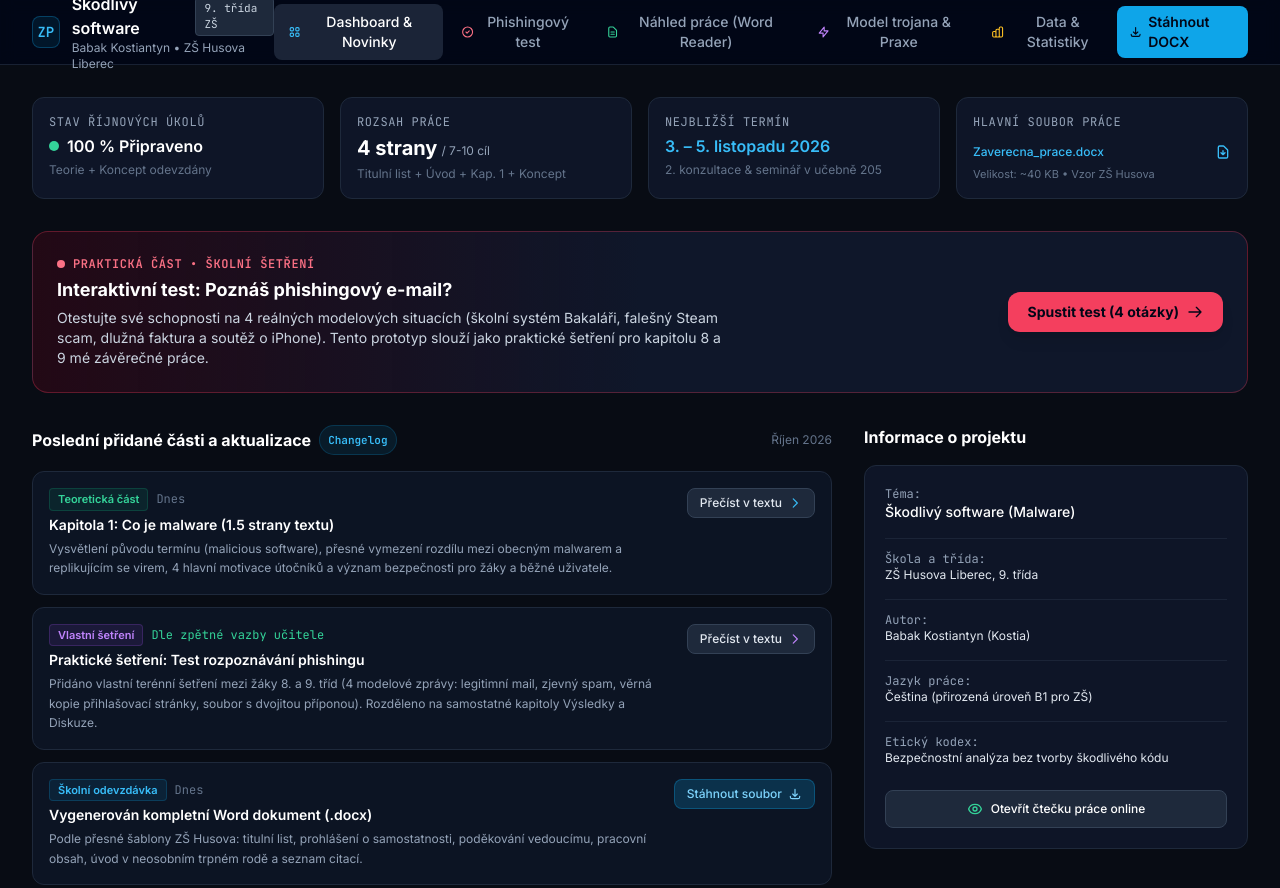
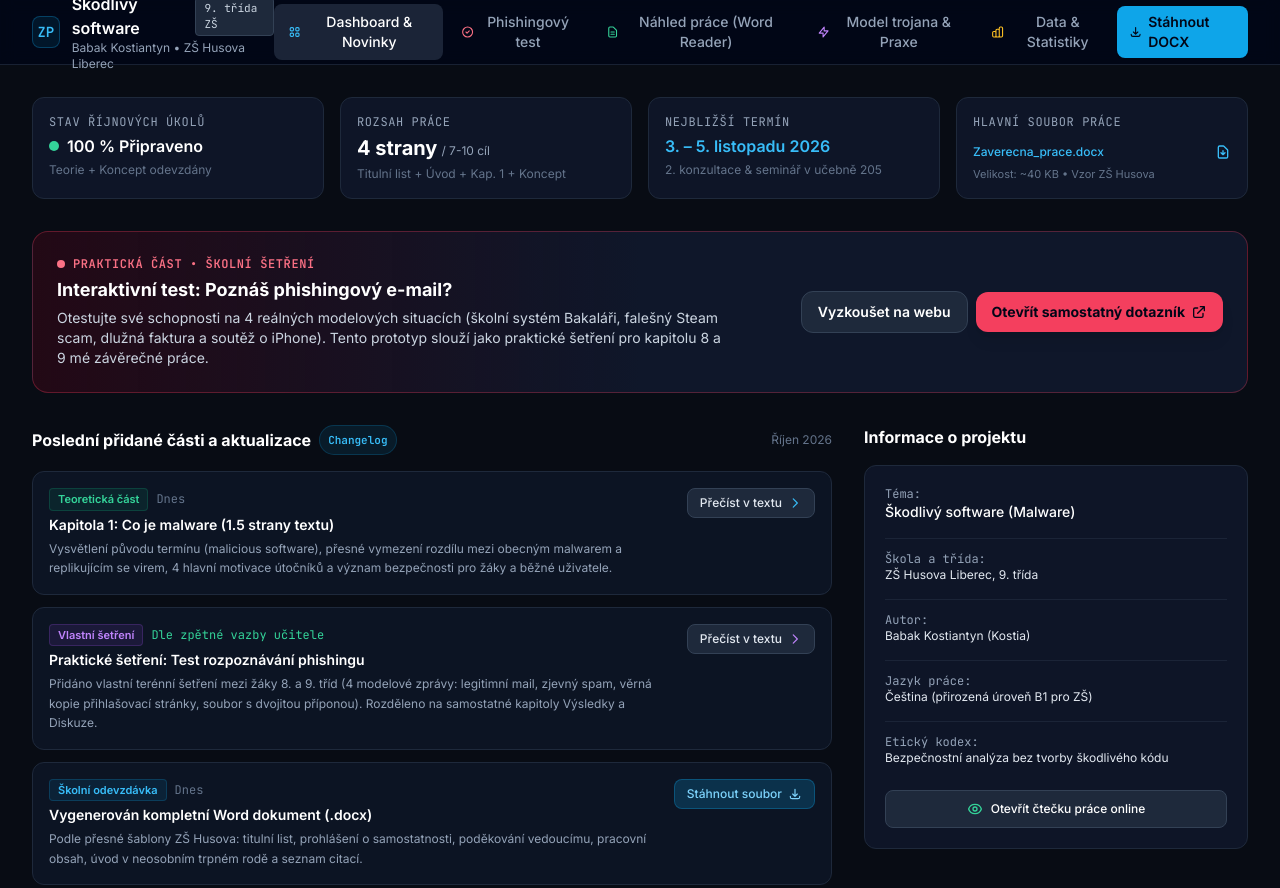
Before and after one commit to kost1al-source/zaverecna-prace, a plain HTML site: page index.html in a window 1280 px wide. Shown: the top 888 px of the page. Drawn offline with nearby package versions, Linux system fonts and the light colour scheme.

Commit message:
Add link to standalone phishing survey on GitHub Pages

```diff
--- a/index.html
+++ b/index.html
@@ -181,10 +181,15 @@
                         Otestujte své schopnosti na 4 reálných modelových situacích (školní systém Bakaláři, falešný Steam scam, dlužná faktura a soutěž o iPhone). Tento prototyp slouží jako praktické šetření pro kapitolu 8 a 9 mé závěrečné práce.
                     </p>
                 </div>
-                <button onclick="setTab('test')" class="shrink-0 px-5 py-2.5 rounded-xl bg-rose-500 hover:bg-rose-400 text-slate-950 font-bold text-xs sm:text-sm transition-all shadow-lg flex items-center space-x-2">
-                    <span>Spustit test (4 otázky)</span>
-                    <svg class="w-4 h-4" fill="none" stroke="currentColor" viewBox="0 0 24 24"><path stroke-linecap="round" stroke-linejoin="round" stroke-width="2" d="M14 5l7 7m0 0l-7 7m7-7H3"></path></svg>
-                </button>
+                <div class="flex flex-wrap items-center gap-2 shrink-0">
+                    <button onclick="setTab('test')" class="px-4 py-2.5 rounded-xl bg-slate-800 hover:bg-slate-700 text-white font-semibold text-xs sm:text-sm transition-all border border-slate-700">
+                        Vyzkoušet na webu
+                    </button>
+                    <a href="https://kost1al-source.github.io/phishing-test/" target="_blank" class="px-4 py-2.5 rounded-xl bg-rose-500 hover:bg-rose-400 text-slate-950 font-bold text-xs sm:text-sm transition-all shadow-lg flex items-center space-x-1.5">
+                        <span>Otevřít samostatný dotazník</span>
+                        <svg class="w-4 h-4" fill="none" stroke="currentColor" viewBox="0 0 24 24"><path stroke-linecap="round" stroke-linejoin="round" stroke-width="2" d="M10 6H6a2 2 0 00-2 2v10a2 2 0 002 2h10a2 2 0 002-2v-4M14 4h6m0 0v6m0-6L10 14"></path></svg>
+                    </a>
+                </div>
             </div>
 
             <!-- Dvousloupcový layout: Poslední aktualizace vs. Rychlý náhled textu -->
```
